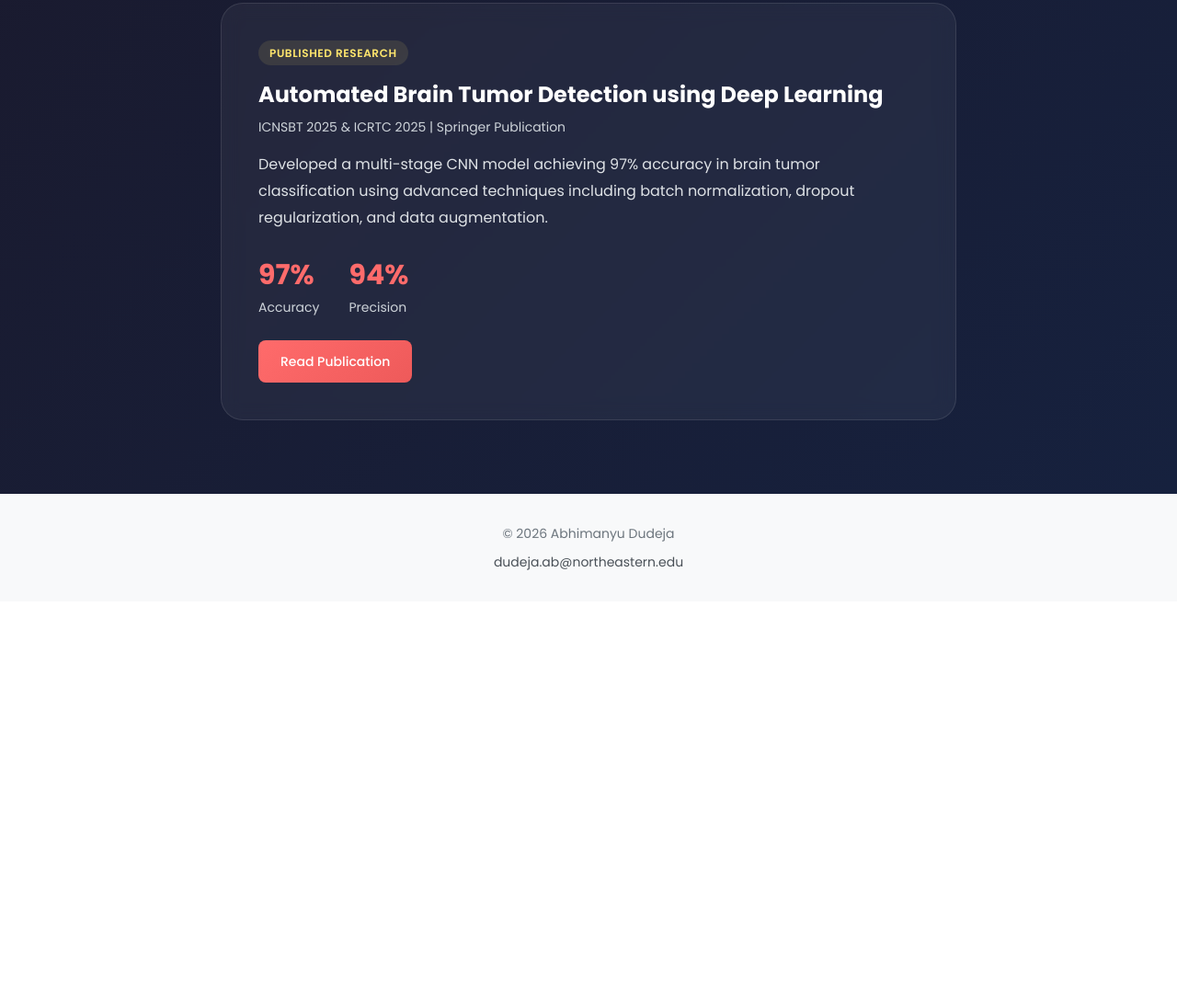
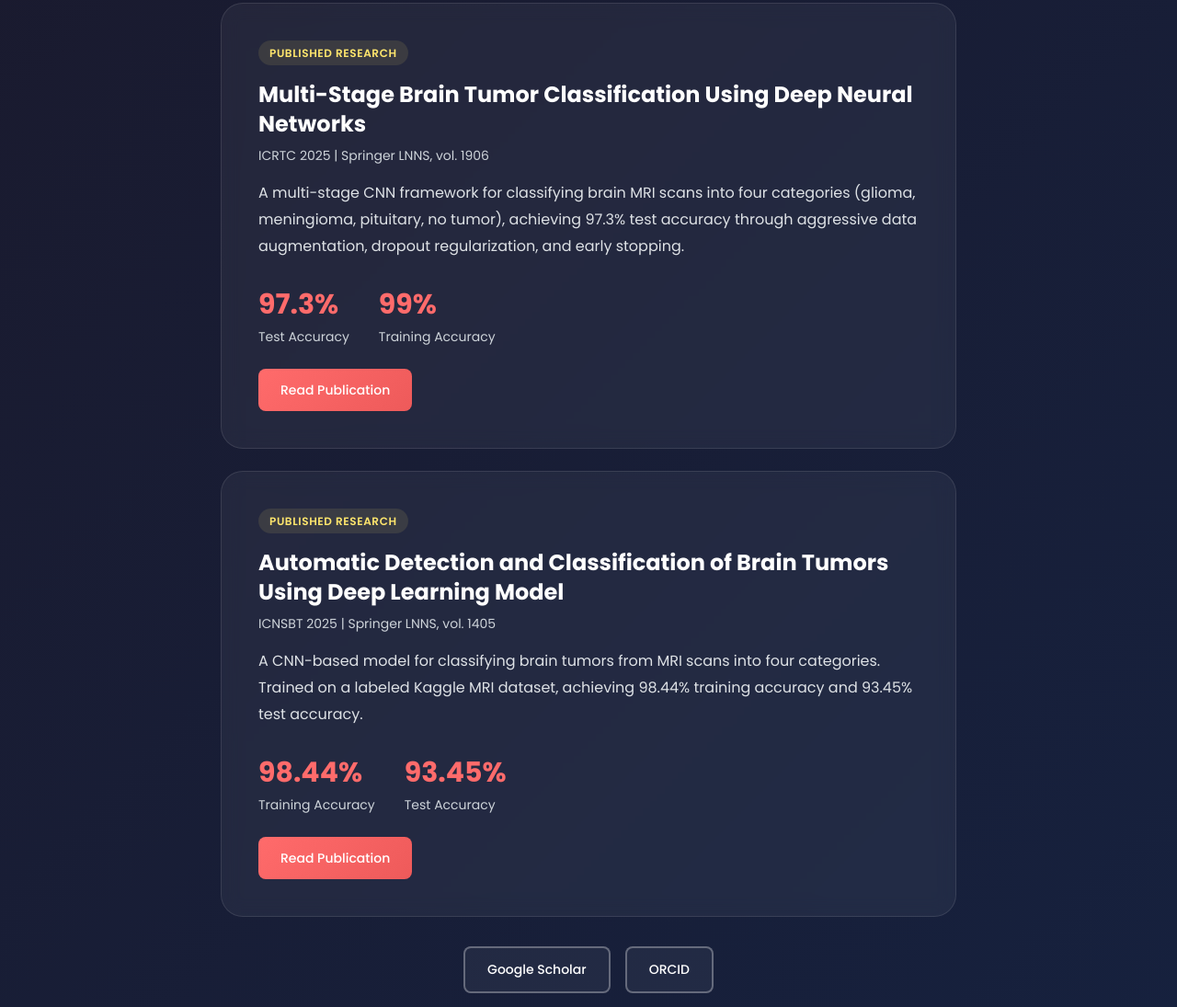
Before and after one commit to abhimanyududeja/portfolio, a website: page index.html in a window 1280 px wide. Shown: the part 1477-2572 px from the top of the page at 92% size. Before the commit the page ends 2131 px from the top, so only its background shows below. Drawn offline with Linux system fonts and the light colour scheme.

Commit message:
Update publications: add ICRTC 2025 paper, link Scholar and ORCID

```diff
--- a/css/home.css
+++ b/css/home.css
@@ -262,6 +262,30 @@
   backdrop-filter: blur(10px);
 }
 
+.research-card + .research-card {
+  margin-top: var(--space-6);
+}
+
+.research-links {
+  display: flex;
+  gap: var(--space-4);
+  justify-content: center;
+  margin-top: var(--space-8);
+  flex-wrap: wrap;
+}
+
+.research-links .btn-secondary {
+  color: var(--color-white);
+  border-color: rgba(255, 255, 255, 0.3);
+  background-color: rgba(255, 255, 255, 0.05);
+}
+
+.research-links .btn-secondary:hover {
+  background-color: rgba(255, 255, 255, 0.1);
+  border-color: var(--color-accent);
+  color: var(--color-accent);
+}
+
 .research-badge {
   display: inline-block;
   padding: var(--space-1) var(--space-3);
--- a/index.html
+++ b/index.html
@@ -73,11 +73,9 @@
           <div class="hero-cta">
             <a href="./projects.html" class="btn btn-primary">View My Work</a>
             <a
-              href="https://link.springer.com/chapter/10.1007/978-981-96-6348-4_34"
-              target="_blank"
-              rel="noopener noreferrer"
+              href="#research-highlights"
               class="btn btn-secondary"
-              >Read My Research</a
+              >Read My Publications</a
             >
             <a
               href="./docs/Resume_Abhimanyu_Dudeja.pdf"
@@ -243,38 +241,88 @@
         </div>
       </section>
 
-      <section class="highlight-section">
+      <section class="highlight-section" id="research-highlights">
         <div class="highlight-content">
-          <h2 class="section-title">Research Highlight</h2>
+          <h2 class="section-title">Research Highlights</h2>
           <div class="research-card">
             <span class="research-badge">Published Research</span>
             <h3 class="research-title">
-              Automated Brain Tumor Detection using Deep Learning
+              Multi-Stage Brain Tumor Classification Using Deep Neural Networks
             </h3>
             <p class="research-venue">
-              ICNSBT 2025 &amp; ICRTC 2025 | Springer Publication
+              ICRTC 2025 | Springer LNNS, vol. 1906
             </p>
             <p class="research-description">
-              Developed a multi-stage CNN model achieving 97% accuracy in brain
-              tumor classification using advanced techniques including batch
-              normalization, dropout regularization, and data augmentation.
+              A multi-stage CNN framework for classifying brain MRI scans into
+              four categories (glioma, meningioma, pituitary, no tumor),
+              achieving 97.3% test accuracy through aggressive data
+              augmentation, dropout regularization, and early stopping.
             </p>
             <div class="research-stats">
               <div class="stat">
-                <span class="stat-value">97%</span>
-                <span class="stat-label">Accuracy</span>
+                <span class="stat-value">97.3%</span>
+                <span class="stat-label">Test Accuracy</span>
               </div>
               <div class="stat">
-                <span class="stat-value">94%</span>
-                <span class="stat-label">Precision</span>
+                <span class="stat-value">99%</span>
+                <span class="stat-label">Training Accuracy</span>
               </div>
             </div>
             <a
-              href="https://link.springer.com/chapter/10.1007/978-981-96-6348-4_34"
+              href="https://doi.org/10.1007/978-3-032-20994-8_15"
               target="_blank"
               rel="noopener noreferrer"
               class="btn btn-primary"
               >Read Publication</a
+            >
+          </div>
+
+          <div class="research-card">
+            <span class="research-badge">Published Research</span>
+            <h3 class="research-title">
+              Automatic Detection and Classification of Brain Tumors Using Deep Learning Model
+            </h3>
+            <p class="research-venue">
+              ICNSBT 2025 | Springer LNNS, vol. 1405
+            </p>
+            <p class="research-description">
+              A CNN-based model for classifying brain tumors from MRI scans
+              into four categories. Trained on a labeled Kaggle MRI dataset,
+              achieving 98.44% training accuracy and 93.45% test accuracy.
+            </p>
+            <div class="research-stats">
+              <div class="stat">
+                <span class="stat-value">98.44%</span>
+                <span class="stat-label">Training Accuracy</span>
+              </div>
+              <div class="stat">
+                <span class="stat-value">93.45%</span>
+                <span class="stat-label">Test Accuracy</span>
+              </div>
+            </div>
+            <a
+              href="https://doi.org/10.1007/978-981-96-6348-4_34"
+              target="_blank"
+              rel="noopener noreferrer"
+              class="btn btn-primary"
+              >Read Publication</a
+            >
+          </div>
+
+          <div class="research-links">
+            <a
+              href="https://scholar.google.com/citations?user=bU9JeU0AAAAJ"
+              target="_blank"
+              rel="noopener noreferrer"
+              class="btn btn-secondary"
+              >Google Scholar</a
+            >
+            <a
+              href="https://orcid.org/0009-0009-5197-9742"
+              target="_blank"
+              rel="noopener noreferrer"
+              class="btn btn-secondary"
+              >ORCID</a
             >
           </div>
         </div>
```
